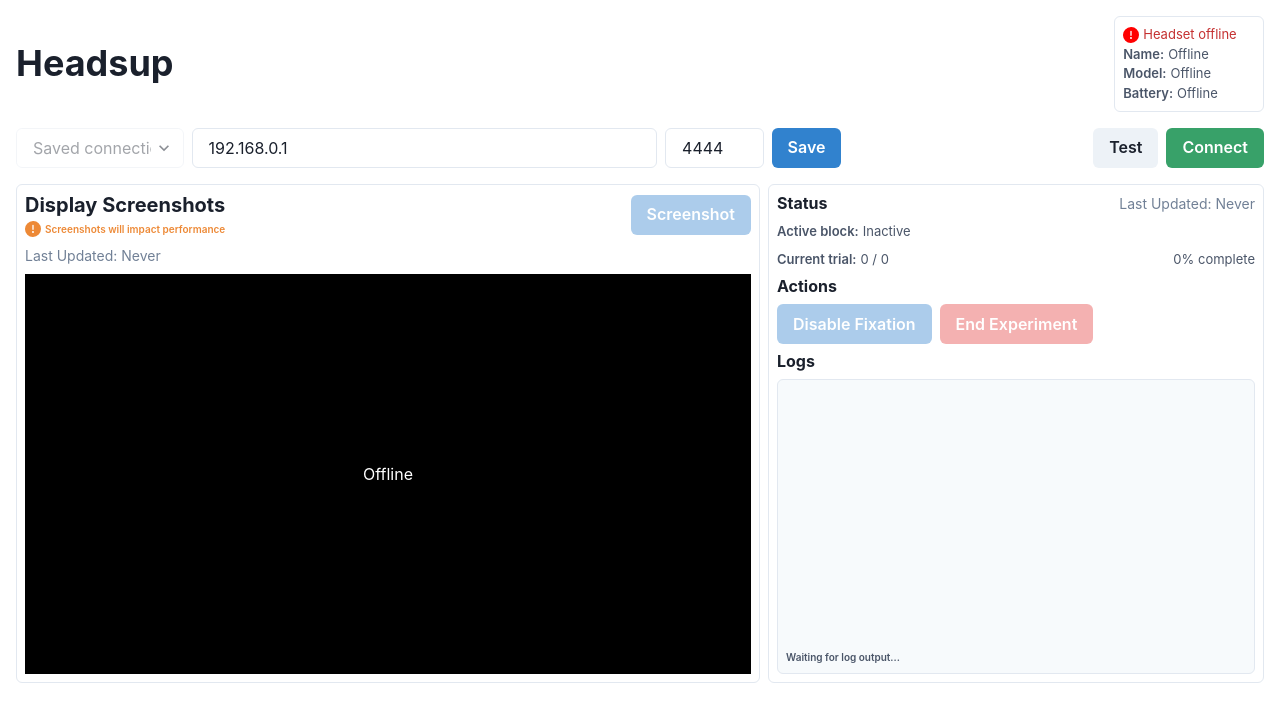
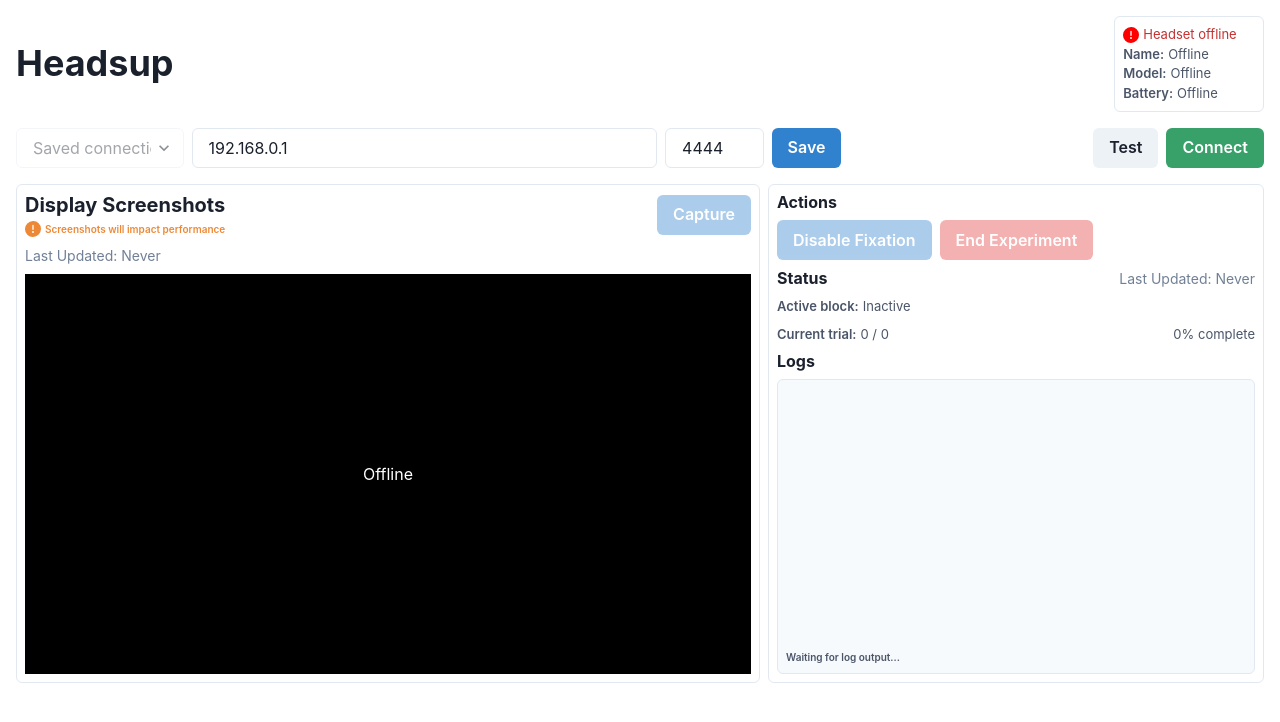
Before and after one commit to Brain-Development-and-Disorders-Lab/headsup, a React (Vite) app in the folder client/: page / in a window 1280 px wide. Shown: the top 722 px of the page. Built offline with nearby package versions, Linux system fonts and the light colour scheme.

Commit message:
Fix dayjs formats
* Move actions above status information
* Fix dayjs timestamp format

```diff
--- a/client/src/App.tsx
+++ b/client/src/App.tsx
@@ -17,6 +17,11 @@ type HeadsetState = {
 // Timing constants
 const DEFAULT_TIMEOUT = 5000; // Milliseconds
 
+/**
+ * Utility function to validate if a value IP address has been specified
+ * @param {string} address Specified IP address
+ * @return {boolean}
+ */
 const validAddress = (address: string): boolean => {
   // https://stackoverflow.com/a/27434991
   return /^(25[0-5]|2[0-4][0-9]|[01]?[0-9][0-9]?)\.(25[0-5]|2[0-4][0-9]|[01]?[0-9][0-9]?)\.(25[0-5]|2[0-4][0-9]|[01]?[0-9][0-9]?)\.(25[0-5]|2[0-4][0-9]|[01]?[0-9][0-9]?)$/.test(address) || address === "localhost";
@@ -241,6 +246,7 @@ const App = () => {
     }
     setHeadsetState("disconnected");
     setActiveBlock("Inactive");
+    setFixationRequired(true);
     setCurrentTrial(0);
     setTotalTrials(0);
     setDeviceBattery(0.0);
@@ -559,10 +565,10 @@ const App = () => {
               isLoading={screenshotLoading}
               onClick={getScreenshot}
             >
-              Screenshot
+              Capture
             </Button>
           </Flex>
-          <Text color={"gray.500"} fontSize={"sm"}>Last Updated: {lastScreenshot !== "" ? dayjs(lastScreenshot).format("hh:MM:ss") : "Never"}</Text>
+          <Text color={"gray.500"} fontSize={"sm"}>Last Updated: {lastScreenshot !== "" ? dayjs(lastScreenshot).format("hh:mm:ss") : "Never"}</Text>
           {screenshotData.filter((s) => s !== "").length > 0 &&
             <Tabs>
               <TabList>
@@ -592,21 +598,6 @@ const App = () => {
         </Flex>
         <Flex w={"40%"} direction={"column"} gap={"2"} border={"1px"} borderColor={"gray.200"} rounded={"md"} p={"2"} maxH={"70vh"}>
           <Flex w={"100%"} direction={"row"} gap={"2"} align={"center"} justify={"center"}>
-            <Heading size={"sm"}>Status</Heading>
-            <Spacer />
-            <Text color={"gray.500"} fontSize={"sm"}>Last Updated: {lastStatus !== "" ? dayjs(lastStatus).format("hh:MM:ss") : "Never"}</Text>
-          </Flex>
-          <Flex direction={"row"} gap={"1"}>
-            <Text fontSize={"small"} fontWeight={"semibold"} color={"gray.600"}>Active block:</Text>
-            <Text fontSize={"small"} color={"gray.600"}>{activeBlock}</Text>
-          </Flex>
-          <Flex direction={"row"} gap={"1"}>
-            <Text fontSize={"small"} fontWeight={"semibold"} color={"gray.600"}>Current trial:</Text>
-            <Text fontSize={"small"} color={"gray.600"}>{currentTrial} / {totalTrials}</Text>
-            <Spacer />
-            <Text fontSize={"small"} color={"gray.600"}>{currentTrial > 0 ? Math.round(currentTrial / totalTrials * 100) : 0}% complete</Text>
-          </Flex>
-          <Flex w={"100%"} direction={"row"} gap={"2"} align={"center"} justify={"center"}>
             <Heading size={"sm"}>Actions</Heading>
             <Spacer />
           </Flex>
@@ -626,6 +617,21 @@ const App = () => {
             >
               End Experiment
             </Button>
+          </Flex>
+          <Flex w={"100%"} direction={"row"} gap={"2"} align={"center"} justify={"center"}>
+            <Heading size={"sm"}>Status</Heading>
+            <Spacer />
+            <Text color={"gray.500"} fontSize={"sm"}>Last Updated: {lastStatus !== "" ? dayjs(lastStatus).format("hh:mm:ss") : "Never"}</Text>
+          </Flex>
+          <Flex direction={"row"} gap={"1"}>
+            <Text fontSize={"small"} fontWeight={"semibold"} color={"gray.600"}>Active block:</Text>
+            <Text fontSize={"small"} color={"gray.600"}>{activeBlock}</Text>
+          </Flex>
+          <Flex direction={"row"} gap={"1"}>
+            <Text fontSize={"small"} fontWeight={"semibold"} color={"gray.600"}>Current trial:</Text>
+            <Text fontSize={"small"} color={"gray.600"}>{currentTrial} / {totalTrials}</Text>
+            <Spacer />
+            <Text fontSize={"small"} color={"gray.600"}>{currentTrial > 0 ? Math.round(currentTrial / totalTrials * 100) : 0}% complete</Text>
           </Flex>
           <Heading size={"sm"}>Logs</Heading>
           <VStack
```
